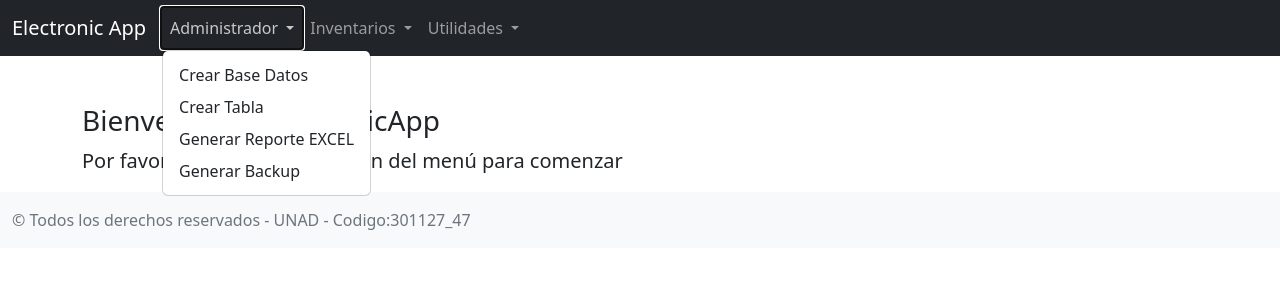
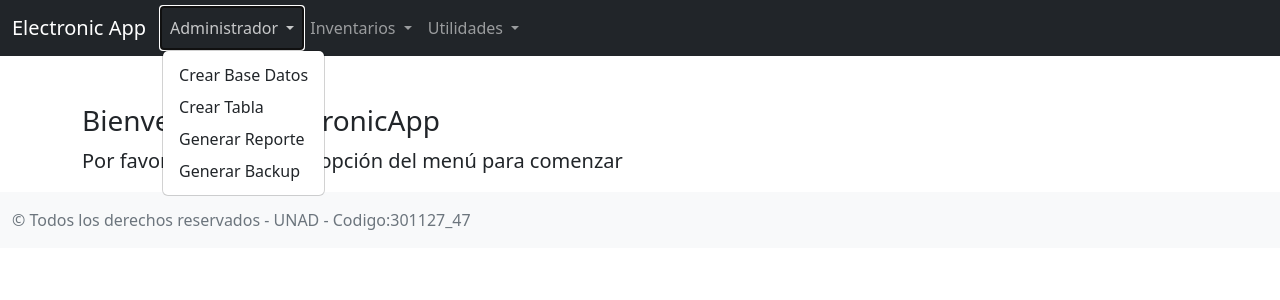
Before and after one commit to wapastorv/CursoProgramacionWebUNAD, a PHP site: page /index.php in a window 1280 px wide, after a click on "Administrador". Shown: the top 300 px of the page. Run offline with PHP 8.4, Linux system fonts and the light colour scheme.

Commit message:
Ajuste en el nav

```diff
--- a/templates/nav.php
+++ b/templates/nav.php
@@ -18,7 +18,7 @@
                                         <a class="dropdown-item" href="./crearTabla.php">Crear Tabla</a>
                                     </li>
                                     <li>
-                                        <a class="dropdown-item" href="./consultaReporte.php">Generar Reporte EXCEL</a>
+                                        <a class="dropdown-item" href="./consultaReporte.php">Generar Reporte</a>
                                     </li>
                                     <li>
                                         <a class="dropdown-item" href="#">Generar Backup</a>
```
